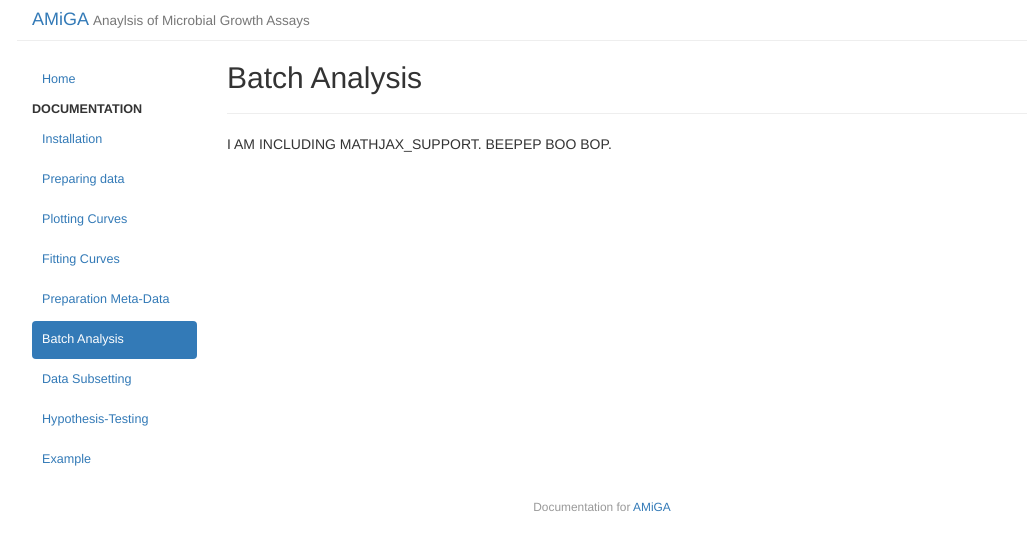
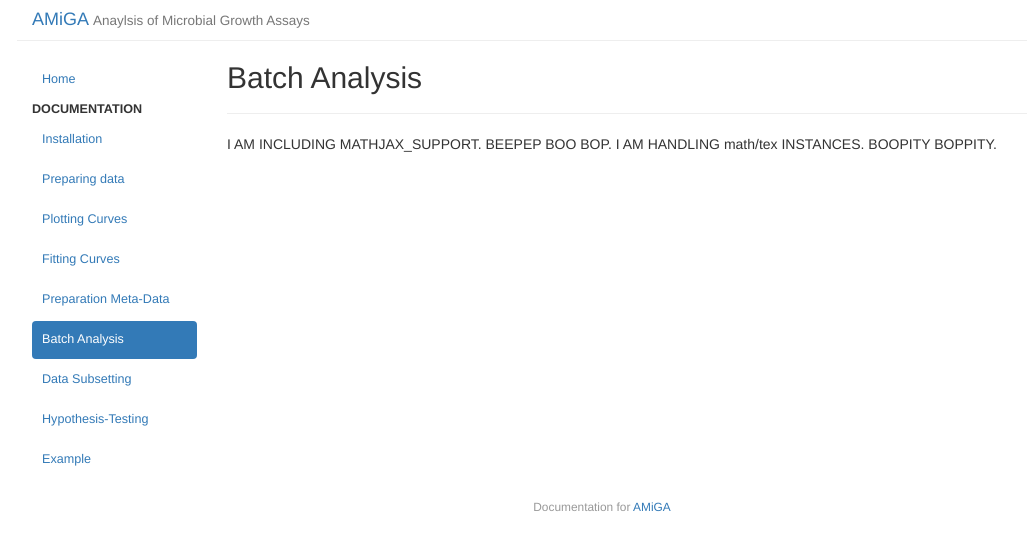
Before and after one commit to firasmidani/amiga, a Jekyll site: the page built from docs/_posts/2020-03-25-batchanalysis.md, in a window 1280 px wide. Shown: the top 551 px of the page, without its empty margins (38-1065 px from the left). Built offline with Jekyll 4.4.1, drawn with Linux system fonts in a browser that asks for light colours.

Commit message:
Update page.html

```diff
--- a/docs/_layouts/page.html
+++ b/docs/_layouts/page.html
@@ -14,3 +14,8 @@ layout: default
 {% endif %}
 
 {{ content }}
+
+{% if page.use_math %}
+    I AM HANDLING math/tex INSTANCES. BOOPITY BOPPITY.
+    {% include mathjax_handler.html %}
+{% endif %}
```
